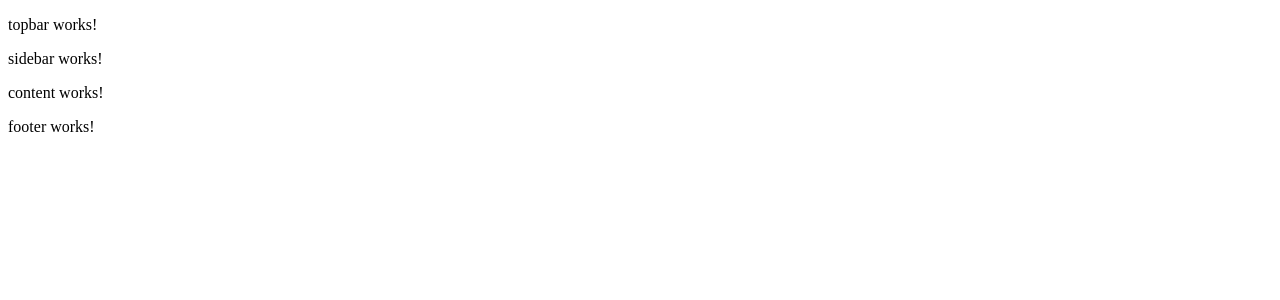
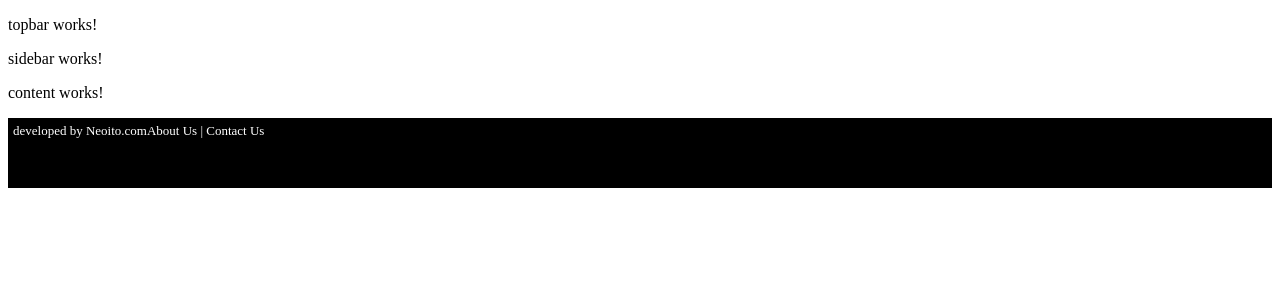
Before and after one commit to neoito-hub/sidebar-plugin-demo, an Angular app: page / in a window 1280 px wide. Shown: the top 300 px of the page. Built offline with nearby package versions, Linux system fonts and the light colour scheme.

Commit message:
footer added

```diff
--- a/src/app/component/footer/footer.component.css
+++ b/src/app/component/footer/footer.component.css
@@ -0,0 +1,8 @@
+.n-footer{
+    background: black;
+    height: 60px;
+    display: flex;
+    padding: 5px;
+    font-size: 13px;
+    color: white;
+}
--- a/src/app/component/footer/footer.component.html
+++ b/src/app/component/footer/footer.component.html
@@ -1,3 +1,8 @@
-<p>
-  footer works!
-</p>
+<div class="n-footer">
+  <div class="first-section" >
+developed by Neoito.com
+  </div>
+  <div class="sec-section" >
+About Us | Contact Us
+  </div>
+</div>
```
